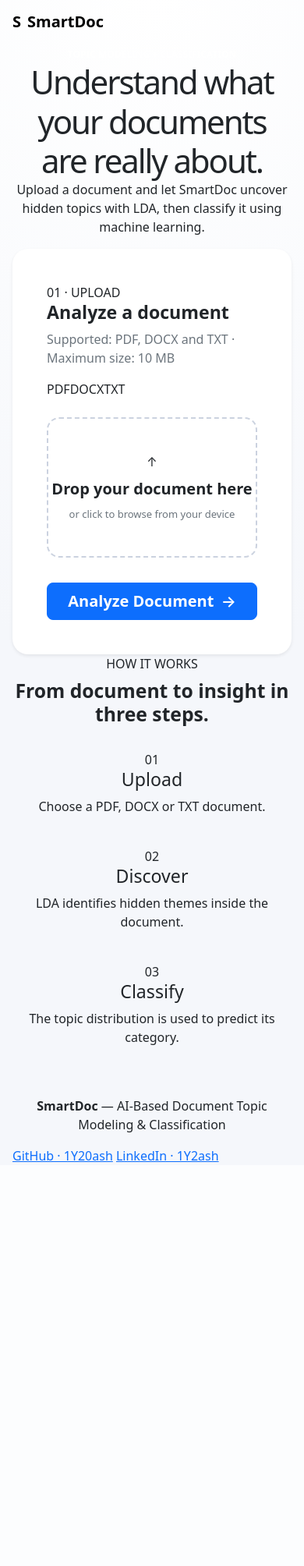
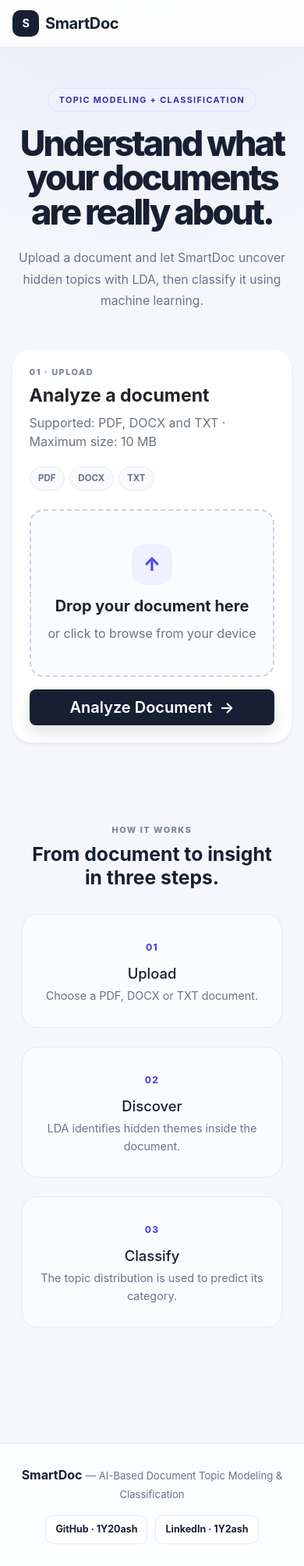
Before and after one commit to 1Y20ash/Smartdoc, a Flask app: page / in a window 390 px wide. Shown: the whole page at 78% size. Before the commit the page ends 1490 px from the top, so only its background shows below. Run offline with Flask 3, Linux system fonts and the light colour scheme; parts of the project's set-up code (start-up, migrations or seed data) failed here and were passed over.

Commit message:
style: upgrade SmartDoc responsive UI with Bootstrap-compatible design

```diff
--- a/static/css/style.css
+++ b/static/css/style.css
@@ -1,210 +1,238 @@
-* {
-    box-sizing: border-box;
+:root {
+    --ink: #172033;
+    --muted: #68748a;
+    --line: #e6eaf1;
+    --surface: #ffffff;
+    --soft: #f5f7fb;
+    --accent: #4f46e5;
+    --accent-dark: #3730a3;
 }
 
-:root {
-    font-family: Inter, ui-sans-serif, system-ui, -apple-system, BlinkMacSystemFont, "Segoe UI", sans-serif;
-    color: #172033;
-    background: #f5f7fb;
-}
+* { box-sizing: border-box; }
+
+html { scroll-behavior: smooth; }
 
 body {
     margin: 0;
-    background: radial-gradient(circle at top, #ffffff 0, #f5f7fb 55%);
+    color: var(--ink);
+    background:
+        radial-gradient(circle at 50% -10%, rgba(79, 70, 229, .10), transparent 34rem),
+        var(--soft);
+    font-family: Inter, ui-sans-serif, system-ui, -apple-system, BlinkMacSystemFont, "Segoe UI", sans-serif;
 }
 
-.container {
-    width: min(100% - 40px, 980px);
-    margin: 0 auto;
-    padding: 56px 0 80px;
+.smart-navbar {
+    background: rgba(255, 255, 255, .86);
+    border-bottom: 1px solid rgba(230, 234, 241, .9);
+    backdrop-filter: blur(16px);
 }
 
-header { text-align: center; margin-bottom: 32px; }
+.navbar-brand { color: var(--ink) !important; letter-spacing: -.02em; }
+.navbar-text { color: var(--muted); font-size: .85rem; }
 
-.eyebrow {
-    margin: 0 0 8px;
-    font-size: 12px;
+.brand-mark {
+    display: inline-grid;
+    place-items: center;
+    width: 34px;
+    height: 34px;
+    border-radius: 10px;
+    color: #fff;
+    background: var(--ink);
+    font-size: .9rem;
+}
+
+.hero-section { padding: 78px 0 50px; }
+.hero-badge {
+    padding: .55rem .85rem;
+    color: var(--accent-dark);
+    background: #eef2ff;
+    border: 1px solid #dfe4ff;
+    font-size: .68rem;
+    letter-spacing: .12em;
+}
+
+.hero-title {
+    max-width: 820px;
+    margin: 20px auto 0;
+    font-size: clamp(2.8rem, 7vw, 5.4rem);
+    line-height: .98;
+    letter-spacing: -.065em;
+    font-weight: 800;
+}
+
+.hero-subtitle {
+    max-width: 680px;
+    margin-top: 22px;
+    color: var(--muted);
+    font-size: 1.08rem;
+    line-height: 1.75;
+}
+
+.upload-card {
+    max-width: 1040px;
+    border-radius: 24px;
+    background: var(--surface);
+}
+
+.section-kicker {
+    display: block;
+    margin-bottom: .55rem;
+    color: #7b8497;
+    font-size: .68rem;
     font-weight: 800;
     letter-spacing: .14em;
-    color: #63708a;
 }
 
-h1 { margin: 0; font-size: clamp(42px, 8vw, 64px); letter-spacing: -0.05em; }
-h2 { margin: 0; font-size: 24px; }
-
-.subtitle {
-    max-width: 620px;
-    margin: 12px auto 0;
-    color: #657087;
-    line-height: 1.6;
+.format-pills { display: flex; flex-wrap: wrap; gap: 6px; align-content: flex-start; }
+.format-pills span, .topic-count {
+    padding: .38rem .65rem;
+    border: 1px solid var(--line);
+    border-radius: 999px;
+    color: var(--muted);
+    background: #fafbfe;
+    font-size: .72rem;
+    font-weight: 700;
 }
 
-.card {
-    background: #fff;
-    border: 1px solid #e3e7ef;
-    border-radius: 20px;
-    box-shadow: 0 14px 40px rgba(23, 32, 51, .06);
-}
-
-.upload-card { padding: 32px; }
-.upload-card > p, .section-heading p { color: #657087; }
-form { margin-top: 24px; }
-
 .dropzone {
-    min-height: 180px;
+    min-height: 215px;
     display: flex;
     flex-direction: column;
     justify-content: center;
     align-items: center;
     gap: 8px;
-    border: 2px dashed #cbd2df;
-    border-radius: 16px;
+    border: 2px dashed #cbd3e1;
+    border-radius: 18px;
+    background: #fbfcff;
     cursor: pointer;
-    transition: .2s ease;
+    transition: border-color .2s ease, background .2s ease, transform .2s ease;
 }
 
-.dropzone:hover { border-color: #7b879c; background: #fafbfe; }
+.dropzone:hover {
+    border-color: #9aa5ba;
+    background: #f8f9ff;
+    transform: translateY(-1px);
+}
 
-.upload-icon {
+.upload-circle {
     display: grid;
     place-items: center;
-    width: 44px;
-    height: 44px;
-    border-radius: 50%;
-    background: #eef1f7;
-    font-size: 24px;
+    width: 52px;
+    height: 52px;
+    margin-bottom: 4px;
+    border-radius: 16px;
+    color: var(--accent);
+    background: #eef2ff;
+    font-size: 1.5rem;
+    font-weight: 800;
 }
 
-.dropzone span:last-child { color: #7b8497; font-size: 13px; }
 input[type="file"] { display: none; }
 
-button {
-    width: 100%;
-    margin-top: 16px;
+.btn-primary {
     border: 0;
-    border-radius: 12px;
-    padding: 14px 18px;
-    background: #172033;
-    color: white;
-    font: inherit;
-    font-weight: 700;
-    cursor: pointer;
+    background: var(--ink);
+    box-shadow: 0 8px 18px rgba(23, 32, 51, .14);
 }
-button:hover { background: #27334a; }
+.btn-primary:hover, .btn-primary:focus { background: #29354b; }
 
-.alert {
-    margin: 0 0 20px;
-    padding: 12px 16px;
-    border-radius: 12px;
-    background: #fff1f1;
-    color: #9b3030;
+.results-section { max-width: 1040px; margin: 0 auto; }
+.category-card {
+    min-width: 190px;
+    padding: 15px 18px;
+    border-radius: 16px;
+    color: #fff;
+    background: var(--ink);
+    box-shadow: 0 10px 24px rgba(23, 32, 51, .10);
 }
-.alert p { margin: 0; }
-.results { margin-top: 36px; }
+.category-card small { display: block; margin-bottom: 3px; opacity: .62; font-size: .64rem; letter-spacing: .12em; }
+.category-card strong { font-size: 1.15rem; }
 
-.result-header {
-    display: flex;
-    align-items: center;
-    justify-content: space-between;
-    gap: 20px;
-    margin-bottom: 20px;
-}
-.result-header h2 { overflow-wrap: anywhere; }
-
-.category {
-    min-width: 170px;
-    padding: 14px 18px;
-    border-radius: 14px;
-    background: #172033;
-    color: white;
-    text-align: right;
-}
-.category span {
-    display: block;
-    margin-bottom: 4px;
-    font-size: 11px;
-    opacity: .7;
-    text-transform: uppercase;
-    letter-spacing: .08em;
+.dominant-card, .insight-card, .topic-card { border-radius: 22px; }
+.dominant-card { background: linear-gradient(145deg, #fff 0%, #f8f9ff 100%); }
+.dominant-percentage {
+    font-size: clamp(2.5rem, 5vw, 4rem);
+    font-weight: 800;
+    line-height: 1;
+    letter-spacing: -.06em;
 }
 
-.summary-grid {
-    display: grid;
-    grid-template-columns: 1.45fr .85fr;
-    gap: 20px;
-    margin-bottom: 20px;
+.topic-progress, .topic-progress-sm {
+    overflow: hidden;
+    background: #e9edf4;
+    border-radius: 999px;
+}
+.topic-progress { height: 10px; }
+.topic-progress-sm { height: 7px; }
+.topic-progress .progress-bar, .topic-progress-sm .progress-bar {
+    background: var(--accent);
+    border-radius: inherit;
 }
 
-.dominant-card, .insight-card { padding: 26px; }
-.dominant-card h2 { margin-top: 2px; }
-.dominant-score {
-    display: flex;
-    align-items: baseline;
-    gap: 10px;
-    margin: 20px 0 10px;
-}
-.dominant-score strong { font-size: 38px; letter-spacing: -.04em; }
-.dominant-score span { color: #7b8497; font-size: 13px; }
-.dominant-card > p:last-child, .insight-card > p:last-child {
-    margin: 12px 0 0;
-    color: #657087;
-    font-size: 13px;
-    line-height: 1.5;
+.keyword-list { display: flex; flex-wrap: wrap; gap: 7px; }
+.keyword-list span {
+    padding: .4rem .65rem;
+    border: 1px solid var(--line);
+    border-radius: 999px;
+    color: #59657b;
+    background: #fff;
+    font-size: .75rem;
 }
 
 .insight-number {
-    margin: 18px 0 2px;
-    font-size: 38px;
+    margin: 20px 0 2px;
+    font-size: clamp(2.7rem, 5vw, 4rem);
+    line-height: 1;
     font-weight: 800;
-    letter-spacing: -.04em;
+    letter-spacing: -.06em;
 }
 
-.topic-card { padding: 28px; }
-.section-heading {
-    display: flex;
-    justify-content: space-between;
-    align-items: flex-start;
-    gap: 20px;
-    margin-bottom: 26px;
+.topic-row { padding: 19px 0; border-top: 1px solid var(--line); }
+.topic-row-first { padding-top: 2px; border-top: 0; }
+.topic-label { font-size: .73rem; color: #7a8498; font-weight: 700; }
+.topic-name { margin-top: 2px; font-size: 1rem; font-weight: 700; }
+.topic-percent { white-space: nowrap; font-size: .95rem; }
+.topic-keywords { margin-top: 9px; color: var(--muted); font-size: .78rem; line-height: 1.5; }
+
+.how-section { max-width: 1000px; margin: 80px auto 20px; }
+.step-card {
+    padding: 28px 22px;
+    border: 1px solid var(--line);
+    border-radius: 20px;
+    background: rgba(255, 255, 255, .68);
 }
-.section-heading p { margin: 7px 0 0; font-size: 14px; }
-.section-heading > span { white-space: nowrap; color: #7b8497; font-size: 13px; }
+.step-card > span { color: var(--accent); font-weight: 800; font-size: .75rem; letter-spacing: .1em; }
+.step-card h3 { margin: 12px 0 6px; font-size: 1.15rem; }
+.step-card p { margin: 0; color: var(--muted); font-size: .9rem; line-height: 1.6; }
 
-.topic-row { padding: 16px 0; border-top: 1px solid #edf0f5; }
-.topic-title {
-    display: flex;
-    justify-content: space-between;
-    gap: 16px;
-    margin-bottom: 8px;
+.site-footer {
+    margin-top: 80px;
+    padding: 28px 0;
+    border-top: 1px solid var(--line);
+    background: rgba(255, 255, 255, .72);
 }
-.topic-title > div { min-width: 0; }
-.topic-title strong { margin-right: 8px; }
-.topic-name { color: #657087; font-size: 13px; font-weight: 600; }
-.topic-percentage { white-space: nowrap; }
-.topic-row p { margin: 9px 0 0; color: #657087; font-size: 13px; }
+.footer-muted { color: var(--muted); font-size: .82rem; }
+.footer-links { display: flex; flex-wrap: wrap; gap: 10px; }
+.footer-links a {
+    padding: .5rem .75rem;
+    border: 1px solid var(--line);
+    border-radius: 10px;
+    color: var(--ink);
+    background: #fff;
+    font-size: .78rem;
+    font-weight: 650;
+    text-decoration: none;
+    transition: .2s ease;
+}
+.footer-links a:hover { border-color: #b8c1d2; transform: translateY(-1px); }
 
-.bar {
-    height: 8px;
-    overflow: hidden;
-    border-radius: 999px;
-    background: #edf0f5;
+.min-w-0 { min-width: 0; }
+
+@media (max-width: 575.98px) {
+    .hero-section { padding: 52px 0 32px; }
+    .hero-title { font-size: 2.8rem; }
+    .hero-subtitle { font-size: .98rem; }
+    .upload-card .card-body, .dominant-card .card-body, .insight-card .card-body, .topic-card .card-body { padding: 1.35rem !important; }
+    .category-card { width: 100%; }
+    .format-pills { margin-top: 4px; }
 }
-.bar.large { height: 10px; }
-.bar span {
-    display: block;
-    height: 100%;
-    border-radius: inherit;
-    background: #172033;
-}
-.dominant .topic-title strong { text-decoration: underline; text-underline-offset: 3px; }
-
-@media (max-width: 640px) {
-    .container { width: min(100% - 24px, 980px); padding-top: 36px; }
-    .upload-card, .topic-card, .dominant-card, .insight-card { padding: 20px; }
-    .result-header, .section-heading { flex-direction: column; }
-    .category { width: 100%; text-align: left; }
-    .section-heading > span { white-space: normal; }
-    .summary-grid { grid-template-columns: 1fr; }
-    .topic-title { align-items: flex-start; }
-    .topic-name { display: block; margin-top: 4px; }
-}
```
